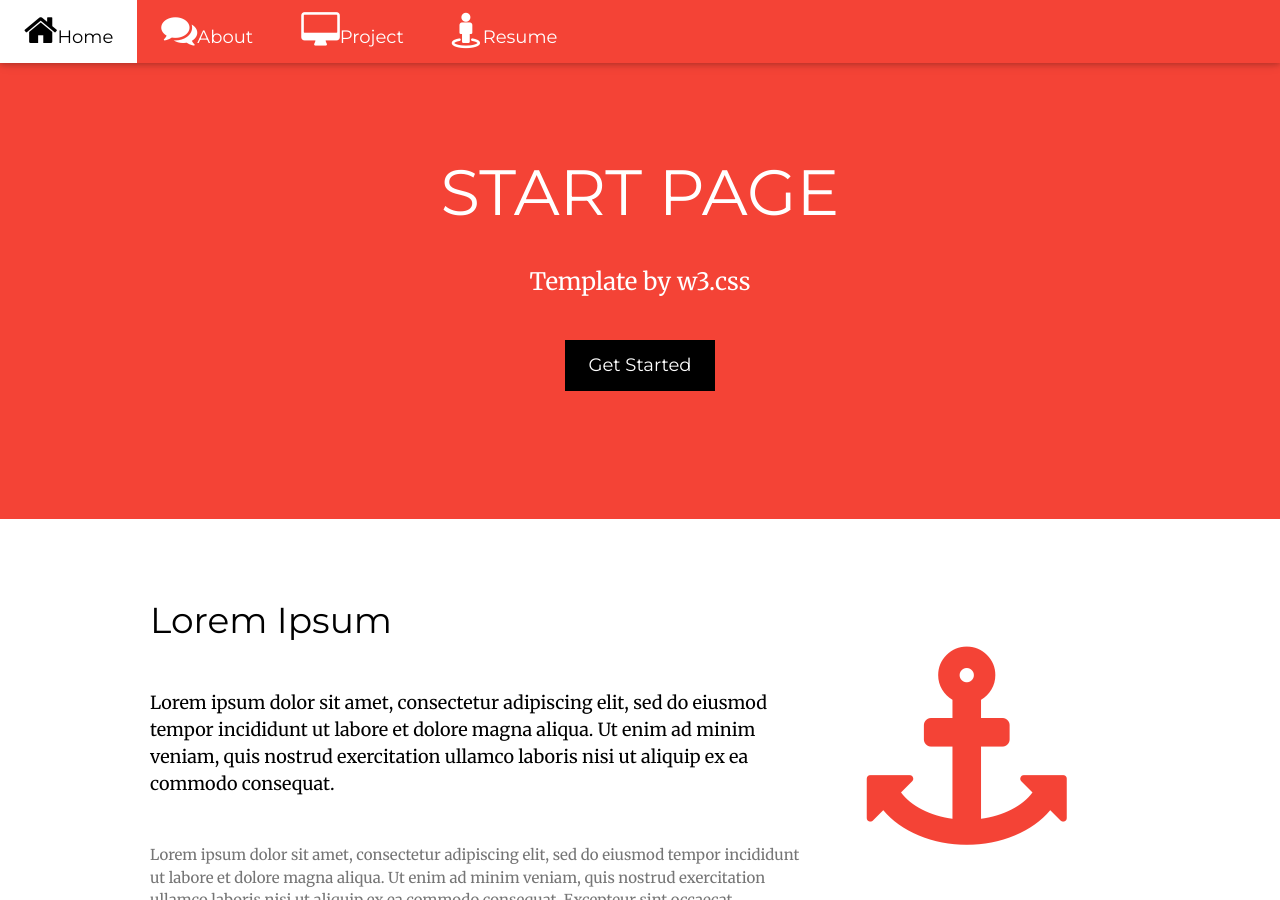
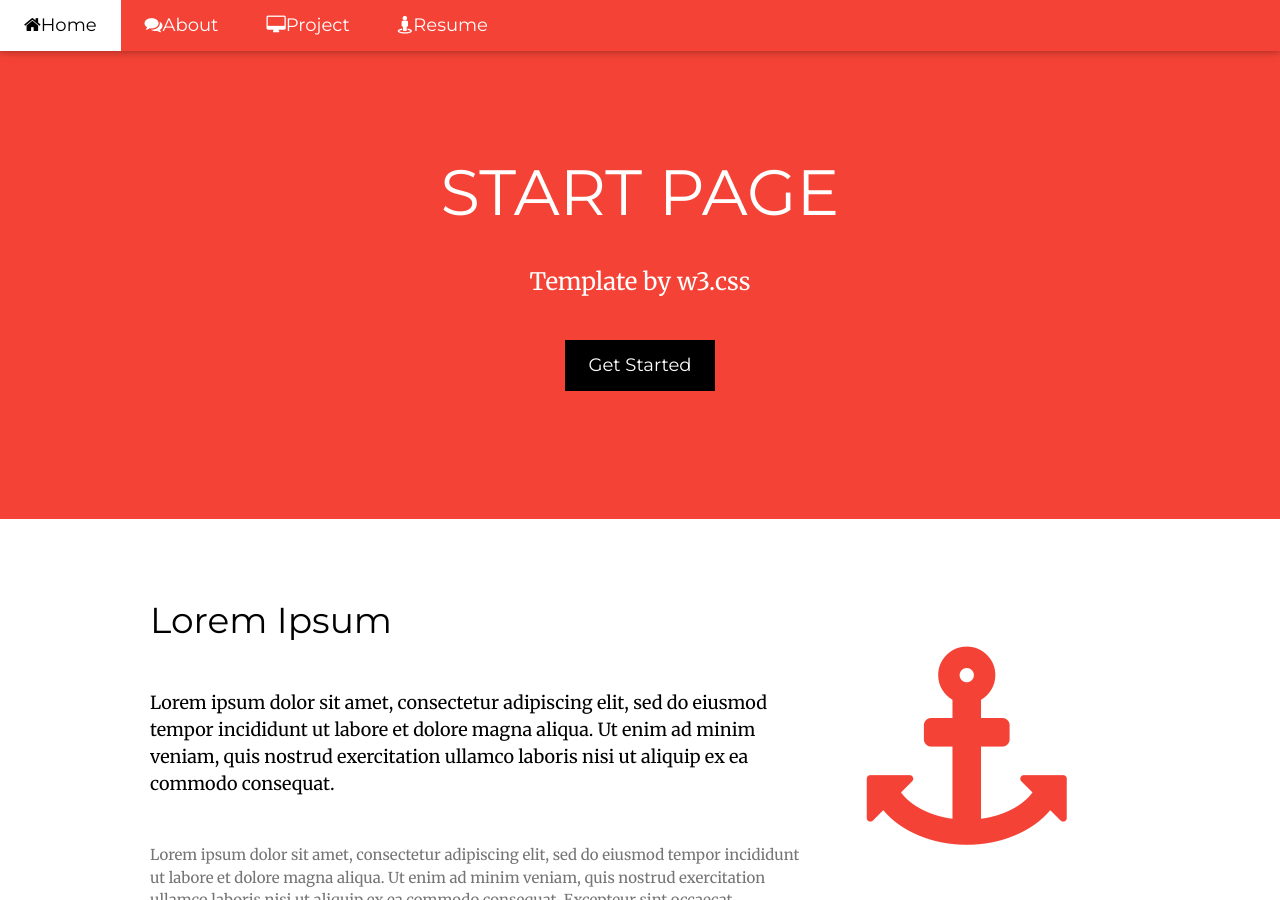
Before and after one commit to tip4programs/tip4programs.github.io, a Jekyll site: the page built from index.html, in a window 1280 px wide and 900 px high. Built offline with Jekyll 4.4.1, drawn with Linux system fonts in a browser that asks for light colours.

Commit message:
Update navbar.html

```diff
--- a/_includes/navbar.html
+++ b/_includes/navbar.html
@@ -1,9 +1,9 @@
 <div class="w3-top">
   <div class="w3-bar w3-red w3-card w3-left-align w3-large">
     <a class="w3-bar-item w3-button w3-hide-medium w3-hide-large w3-right w3-padding-large w3-hover-white w3-large w3-red" href="javascript:void(0);" onclick="myFunction()" title="Toggle Navigation Menu"><i class="fa fa-bars"></i></a>
-
+    <span class="w3-bar-item w3-button w3-hide-medium w3-hide-large w3-left w3-padding-large w3-hover-white w3-large w3-red">{{ site.title }}</span>
     {% for y in site.data.navbar %}
-    <a href="{{ y.url }}" class="w3-bar-item w3-button w3-hide-small w3-padding-large w3-hover-white"><i class="fa {{ y.icon }} fa-2x"></i>{{ y.link }}</a>
+    <a href="{{ y.url }}" class="w3-bar-item w3-button w3-hide-small w3-padding-large w3-hover-white"><i class="fa {{ y.icon }}"></i>{{ y.link }}</a>
     {% endfor %}
   </div>
 
```
